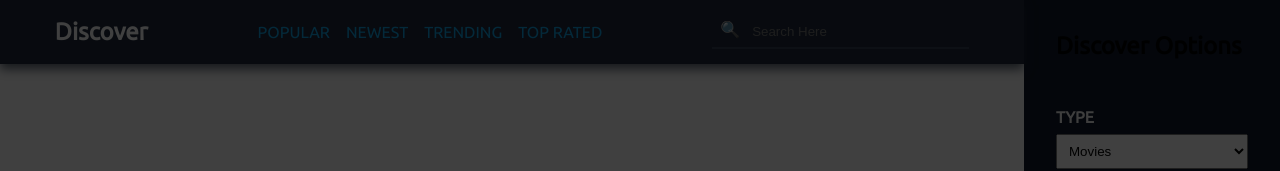
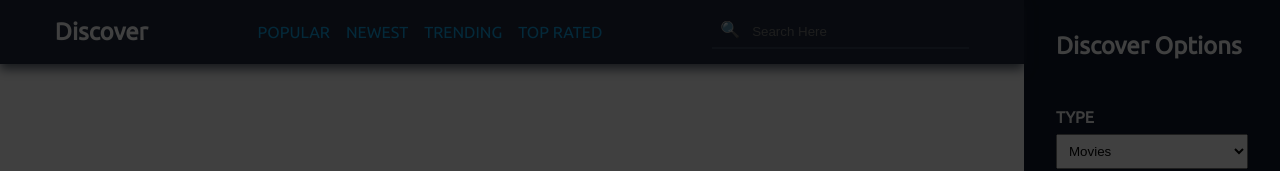
Before and after one commit to Mzilpe/simple-imdb-clone, a React (Create React App) app: page / in a window 1280 px wide. Shown: the top 171 px of the page. Built offline with nearby package versions, Linux system fonts and the light colour scheme; no server answers.

Commit message:
"fixed h1 color"

```diff
--- a/src/App.css
+++ b/src/App.css
@@ -9,6 +9,10 @@
 	width: 80%;
 }
 
+h1 {
+	color: white;
+}
+
 @media screen and (max-width: 500px) {
 	.main-container {
 		width: 100%;
```
